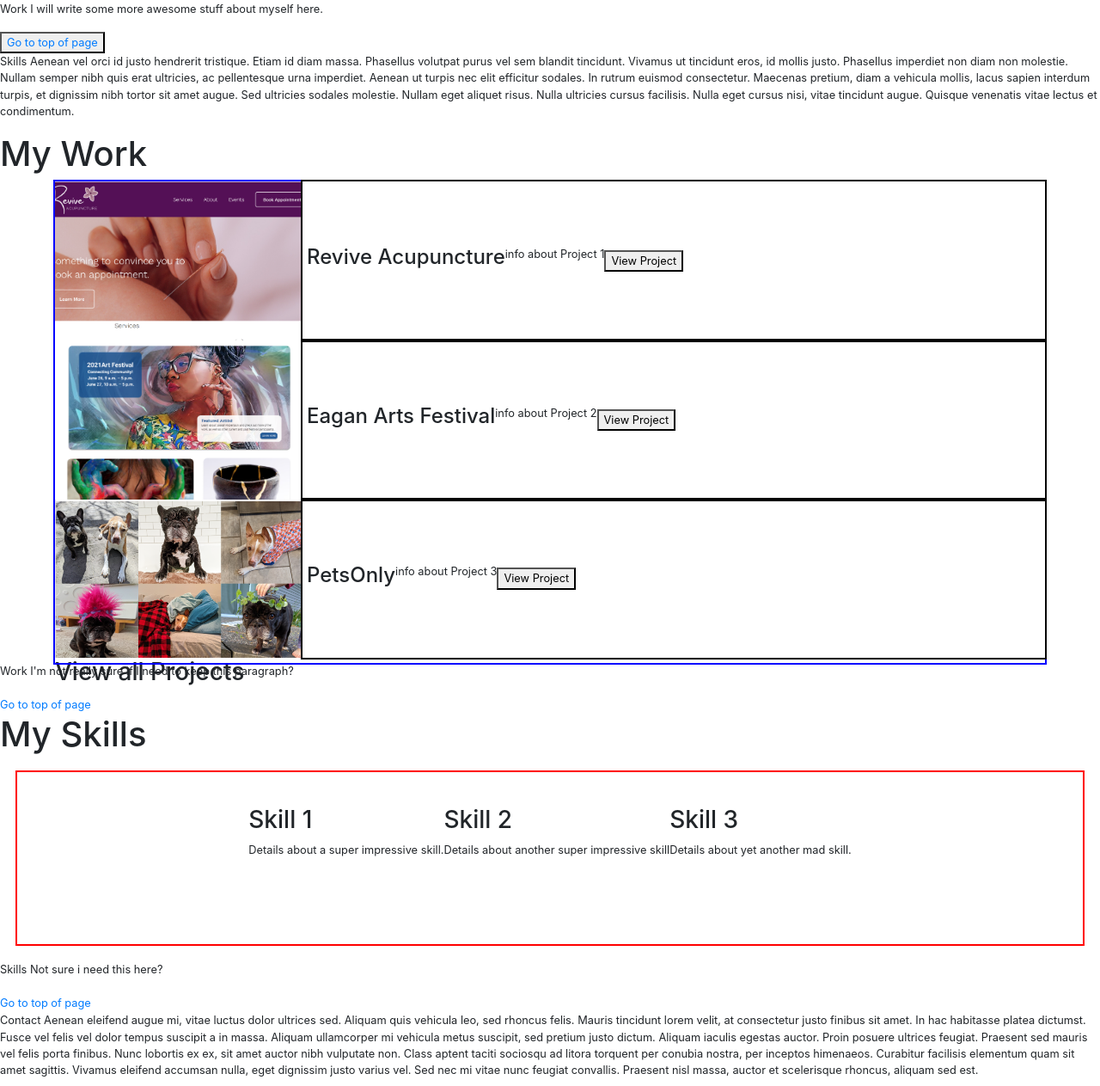
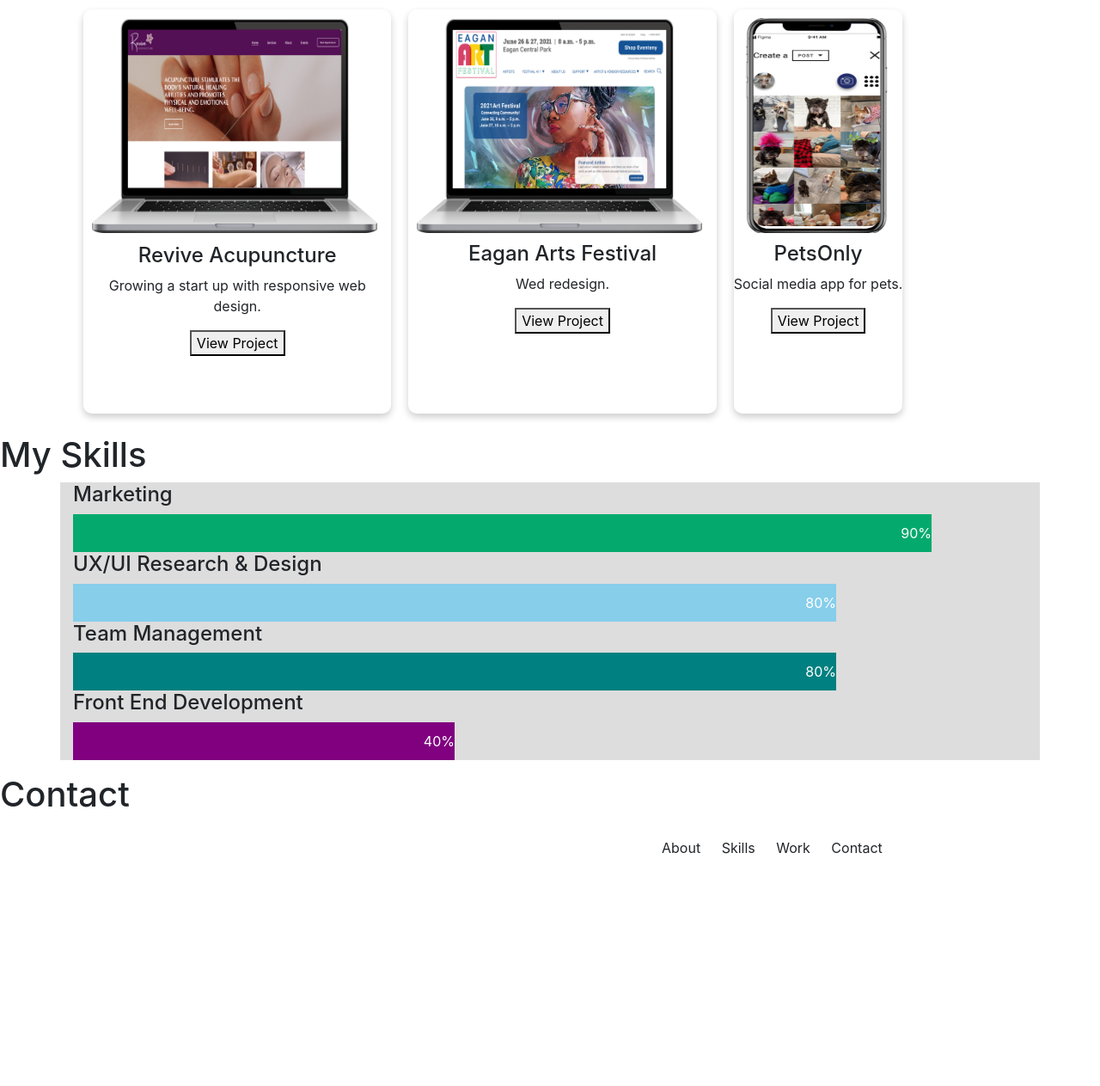
Before and after one commit to kbenve/UX_UI_HW_19, a plain HTML site: page index.html in a window 1280 px wide. Shown: the part 769-2032 px from the top of the page at 86% size. After the commit the page ends 1793 px from the top, so only its background shows below. Drawn offline with nearby package versions, Linux system fonts and the light colour scheme.

Commit message:
Iterations
Iterations after feedback

```diff
--- a/css/style.css
+++ b/css/style.css
@@ -1,3 +1,23 @@
+#myBtn {
+    display: none; /* Hidden by default */
+    position: fixed; /* Fixed/sticky position */
+    bottom: 20px; /* Place the button at the bottom of the page */
+    right: 30px; /* Place the button 30px from the right */
+    z-index: 99; /* Make sure it does not overlap */
+    border: none; /* Remove borders */
+    outline: none; /* Remove outline */
+    background-color: darkolivegreen; /* Set a background color */
+    color: white; /* Text color */
+    cursor: pointer; /* Add a mouse pointer on hover */
+    padding: 15px; /* Some padding */
+    border-radius: 10px; /* Rounded corners */
+    font-size: 18px; /* Increase font size */
+  }
+
+  #myBtn:hover {
+    background-color: #555; /* Add a dark-grey background on hover */
+  }
+
 .inline-block {
     display: inline-block;
     vertical-align: top;
@@ -10,8 +30,15 @@
 }
 nav {
     width: 73%;
-    padding: 1%;
-    outline: 1px solid green;
+    padding: 3%;
+
+}
+
+.nav-item {
+    font-family: Arial, Helvetica, sans-serif;
+    font-size: 22px;
+    font-style: bold;
+    color: black;
 }
 ul {
     width: 50%;
@@ -25,28 +52,26 @@ li {
 
 }
 .heroImg {
-    height: 70vh;
+    height: 55vh;
     width: 100vw;
     position: relative;
     background-size: cover;
     background-position: 50% 50%;
     background-image: url(../images/KB.jpg);
-    background: lightGrey;
+
 }
 .aboutMe {
     position: absolute;
-    height: 50%;
-    width: 50%;
-    top: 10px;
-    left: 10px;
-    background: rgba(0.0.0.0.5);
-    color: white;
+    height: 40%;
+    width: 45%;
+    top: 25px;
+    left: 25px;
     display: flex;
     align-items: center;
     justify-content: center;
     flex-direction: column;
+    padding: 10px;
 
-    outline: 1px solid yellowgreen;
 
 }
 .content {
@@ -54,48 +79,91 @@ li {
     margin: 0 auto;
 }
 
+.about {
+    height: 18vh;
+    width: 98%;
 
-  .flexContainer {
-      display: flex;
-      Height: 200px;
-      align-items:space-around;
-      justify-content: center;
-      margin: 20px;
-      padding: 20px;
-      flex-direction: row;
-      outline: 2px solid red;
+    padding-top: 2%;
+    padding-left: 2%;
+}
+
+.workSpot {
+        height: 70vh;
+        width: 98%;
+        padding-bottom: 2%;
+        padding-left: 2%;
+}
+
+  .reviveCard, .eaganCard, .petsCard {
+    /* Add shadows to create the "card" effect */
+    box-shadow: 0 4px 8px 0 rgba(0,0,0,0.2);
+    transition: 0.3s;
+    border-radius: 10px;
+    outline: 2px lightgray;
+    width: fit-content;
+    block-size: fit-content;
+  }
+
+  /* On mouse-over, add a deeper shadow */
+  .reviveCard:hover {
+    box-shadow: 0 8px 16px 0 rgba(0,0,0,0.2);
+  }
+
+  /* Add some padding inside the card container */
+  #reviveProject {
+    padding: 2px 16px;
   }
   #workGrid {
       display: grid;
       margin: 0px 5%;
-      min-height: 500px;
-      height: 70vh;
-      grid-template-rows: 33% 33% 33%;
-      grid-template-columns: 25% 75%;
+      grid-template: 150px / auto auto auto;
+      grid-template-columns: 33% 33% 33%;
+      grid-template-rows: 200px 200px 200px;
+      grid-column-gap: 20px;
+      grid-row-gap: 10px;
+      padding: 10px;
+      text-align: center;
+      justify-content:left;
       grid-template-areas:
-      "reviveImage" "eaganImage" "petsImage"
-      "reviveProject" "eaganProject" "petsProject";
-      outline: 2px solid blue;
+      "reviveCard" "eaganCard" "petsCard";
+
   }
 
 #reviveImage {
+    border-radius: 10px 10px 0 0;
+
+    outline: 2px lightgray;
+    padding: 10px;
     grid-area: reviveImage;
-    background-image: url("../images/revive.png");
+
+
+
 }
 
 #eaganImage {
+    border-radius: 10px 10px 0 0;
+    outline: 2px lightgray;
+    padding: 10px;
+
     grid-area: eaganImage;
-    background-image: url("../images/Eagan\ Art.png");
+
 }
 
 #petsImage {
+    border-radius: 10px 10px 0 0;
+    outline: 2px lightgray;
+    padding: 10px;
     grid-area: petsImage;
-    background-image: url(../images/Petsonly.png);
+
 }
 
 #reviveProject, #eaganProject, #petsProject {
-    outline: 2px solid black;
-    padding: 5px;
+    height:200px;
+    outline: 2px lightgray;
+    width: 100%;
+    border-radius: 0px 0px 10px 10px;
+
+    display: inline-block;
     align-items: center;
 
 }
@@ -107,6 +175,28 @@ li {
     display: flex;
     position: relative;
   }
+
+  * {box-sizing:border-box}
+
+/* Container for skill bars */
+.container {
+  width: 100%; /* Full width */
+  background-color: #ddd; /* Grey background */
+}
+
+.skills {
+  text-align: right; /* Right-align text */
+  padding-top: 10px; /* Add top padding */
+  padding-bottom: 10px; /* Add bottom padding */
+  color: white; /* White text color */
+}
+
+.Marketing {width: 90%; background-color: #04AA6D;}
+.uxui {width: 80%; background-color: skyblue;}
+.team {width: 80%; background-color: teal;}
+.front {width: 40%; background-color: purple;}
+
+
 footer {
     background-color: #373738;
     width: 1440px;
--- a/index.html
+++ b/index.html
@@ -1,13 +1,27 @@
 <!DOCTYPE html>
 <html>
     <head>
-        <title>UX/UI HW 18</title>
+        <title>UX/UI HW 19</title>
         <link href="css/style.css" rel="stylesheet" type="text/css">
         <link rel="stylesheet" href="https://maxcdn.bootstrapcdn.com/bootstrap/4.0.0/css/bootstrap.min.css"
         integrity="sha384-Gn5384xqQ1aoWXA+058RXPxPg6fy4IWvTNh0E263XmFcJlSAwiGgFAW/dAiS6JXm"
         crossorigin="anonymous">
+        <script src="https://ajax.googleapis.com/ajax/libs/jquery/3.5.1/jquery.min.js"></script>
+        <script>
+            $(document).ready(function(){
+              $("#p1").mouseenter(function(){
+                alert("You are awesome!!! You are even better than a unicorn - because you are real! ");
+              });
+            });
+            </script>
+
+        <meta name="viewport" content="width=device-width, initial-scale=1">
     </head>
     <body>
+        <!-- This is for the scroll to top button -->
+    <button onclick="topFunction()" id="myBtn" title="Go to top">Top</button>
+
+
         <!-- This is the anchor for Go to top of page link -->
         <div id="top"></div>
         <header class="navigation">
@@ -33,96 +47,105 @@
 
         </header>
 
+
+
+
     <div class="heroImg">
             <img>
+
             <div class="aboutMe">
-                <h2>Hi! I'm Kate.</h2>
-                <p>I'm an expert-level problem solver committed to delivering creative results.</p>
-                <button>Download Resume</button>
+
+                <button id="p1">Some sunshine for you!</button>
+
             </div>
         </div>
+
+
 <!-- Bootstrap Navigation -->
 
 
-  <h1>Hi! I'm Kate.</h1>
-  <small>I'm an expert level problem solver with a background in Marketing, Managing Teams, and UX/UI Research and Design.
-  <p>
-  <span class="bold">Work</span> I will write some more awesome stuff about myself here. </p>
+  <!-- This div id is the anchor for paragraph 3 -->
+  <div id="p-2"></div>
+  <div class="about">
+    <h1>Hi! I'm Kate!</h1>
+    <p>I'm an expert-level problem solver with a background in Marketing, Managing Teams, and UX/UI Research and Design. I'm comitted to delivering creative results and spreading some joy along the way.</p>
+</div>
 
-      <button class="goToTopLink"><a href="#top">Go to top of page</a></button>
-  <p>
-  <span class="bold">Skills</span> Aenean vel orci id justo hendrerit tristique. Etiam id diam massa.
-  Phasellus volutpat purus vel sem blandit tincidunt. Vivamus ut tincidunt eros, id mollis justo. Phasellus imperdiet non diam non molestie. Nullam semper nibh quis erat ultricies, ac pellentesque urna imperdiet. Aenean ut turpis nec elit efficitur sodales. In rutrum euismod consectetur. Maecenas pretium, diam a vehicula mollis, lacus sapien interdum turpis, et dignissim nibh tortor sit amet augue. Sed ultricies sodales molestie. Nullam eget aliquet risus. Nulla ultricies cursus facilisis. Nulla eget cursus nisi, vitae tincidunt augue. Quisque venenatis vitae lectus et condimentum.
-  </p>
-  <!-- This div id is the anchor for paragraph 3 -->
   <div id="p-3"></div>
+  <div class="workSpot">
     <h1>My Work</h1>
     <div id="workGrid">
+        <div class="reviveCard">
             <div id="reviveImage" class="workGridArea">
-            <img>
+                <img src="images/Group 1.png" Alt="Revivehopage" style="width:98%" height=250px>
             </div>
             <div id="reviveProject" class="workGridArea">
                 <h4>Revive Acupuncture</h4>
-            <p>info about Project 1</p>
+                <p>Growing a start up with responsive web design. </p>
                 <button>View Project</button>
             </div>
+        </div>
+
+        <div class="eaganCard">
             <div id="eaganImage" class="workGridArea">
-            <img>
+                <img src="images/Group 2.png" alt="Eaganhomepage" style="width:98%" height=250px>
             </div>
             <div id="eaganProject" class="workGridArea">
                 <h4>Eagan Arts Festival</h4>
-            <p>info about Project 2</p>
+                <p>Wed redesign.</p>
                 <button>View Project</button>
             </div>
+        </div>
+
+        <div class="petsCard">
             <div id="petsImage" class="workGridArea">
-            <img>
+                <img src="images/Group 3.png" alt="petsonlyhome" style="width:98%" height=250px>
             </div>
         <div id="petsProject" class="workGridArea">
             <h4>PetsOnly</h4>
-            <p>info about Project 3</p>
+            <p>Social media app for pets.</p>
             <button>View Project</button>
         </div>
+    </div>
+
         <h3>View all Projects</h3>
     </div>
-        <p>
-            <span class="bold">Work</span> I'm not really sure if I need to keep this paragraph?
-       </p>
+</div>
 
-  <a href="#top" class="goToTopLink">Go to top of page</a>
+
   <!-- This div id is the anchor for paragraph 4 -->
   <!--My Skills coded using CSS flex-->
   <div id="p-4">
+
     <h1>My Skills</h1>
-        <div class=flexContainer>
     <div>
-            <img>
-            <h3>Skill 1</h3>
-            <p>Details about a super impressive skill.</p>
-        </div>
-        <div>
-            <img>
-            <h3>Skill 2</h3>
-            <p>Details about another super impressive skill</p>
-        </div>
-        <div>
-            <img>
-            <h3>Skill 3</h3>
-            <p>Details about yet another mad skill.</p>
-        </div>
+
+        <div class="container">
+            <h4>Marketing</h4>
+            <div class="skills Marketing">90%</div>
+            <h4>UX/UI Research & Design</h4>
+            <div class="skills uxui">80%</div>
+            <h4>Team Management</h4>
+            <div class="skills team">80%</div>
+            <h4>Front End Development</h4>
+            <div class="skills front">40%</div>
         </div>
   </div>
 
-  <p>
-  <span class="bold">Skills</span> Not sure i need this here? </p>
-  <a href="#top" class="goToTopLink">Go to top of page</a>
+
+
+
 
   <!-- This div id is the anchor for paragraph 5 -->
   <div id="p-5"></div>
+  <div>
   <p>
-  <span class="bold">Contact</span> Aenean eleifend augue mi, vitae luctus dolor ultrices sed. Aliquam quis vehicula leo, sed rhoncus felis. Mauris tincidunt lorem velit, at consectetur justo finibus sit amet. In hac habitasse platea dictumst. Fusce vel felis vel dolor tempus suscipit a in massa. Aliquam ullamcorper mi vehicula metus suscipit, sed pretium justo dictum. Aliquam iaculis egestas auctor. Proin posuere ultrices feugiat. Praesent sed mauris vel felis porta finibus. Nunc lobortis ex ex, sit amet auctor nibh vulputate non. Class aptent taciti sociosqu ad litora torquent per conubia nostra, per inceptos himenaeos. Curabitur facilisis elementum quam sit amet sagittis. Vivamus eleifend accumsan nulla, eget dignissim justo varius vel. Sed nec mi vitae nunc feugiat convallis. Praesent nisl massa, auctor et scelerisque rhoncus, aliquam sed est.
+    <h1>Contact</h1>
   </p>
-  <a href="#top" class="goToTopLink">Go to top of page</a>
-  </body>
+</div>
+
+
+<body>
         <footer>
             <ul>
                 <li>About</li>
@@ -131,6 +154,27 @@
                 <li>Contact</li>
             </ul>
         </footer>
+        <script>
+            //Get the button
+            var mybutton = document.getElementById("myBtn");
+
+            // When the user scrolls down 20px from the top of the document, show the button
+            window.onscroll = function() {scrollFunction()};
+
+            function scrollFunction() {
+              if (document.body.scrollTop > 20 || document.documentElement.scrollTop > 20) {
+                mybutton.style.display = "block";
+              } else {
+                mybutton.style.display = "none";
+              }
+            }
+
+            // When the user clicks on the button, scroll to the top of the document
+            function topFunction() {
+              document.body.scrollTop = 0;
+              document.documentElement.scrollTop = 0;
+            }
+            </script>
 
     </body>
 </html>
```
Also changed, not shown: images/Group 1.png (added), images/Group 2.png (added), images/Group 3.png (added). Lines whose indentation alone changed are shown as unchanged.
